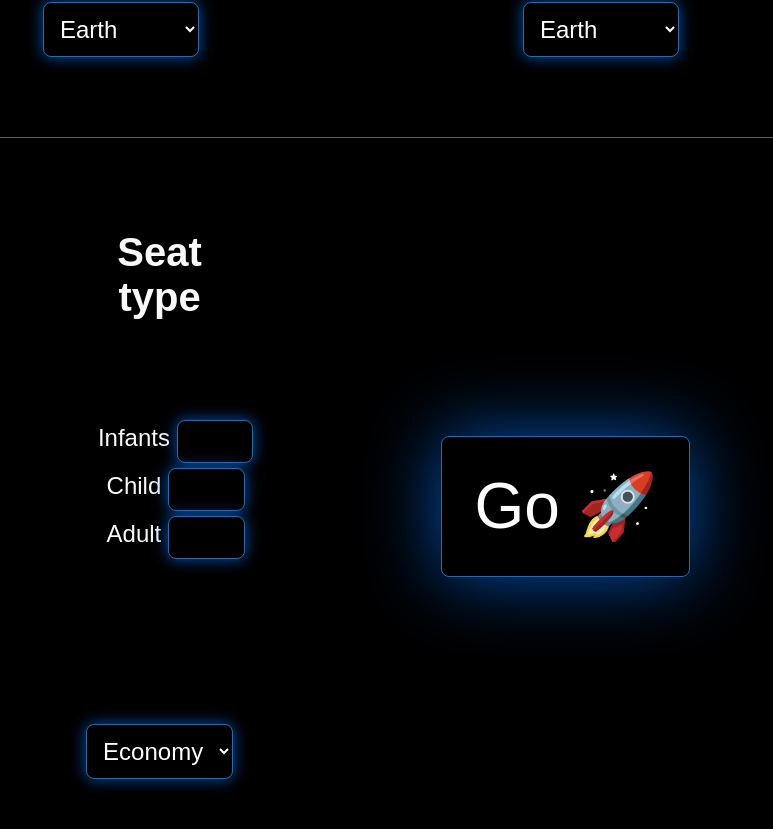
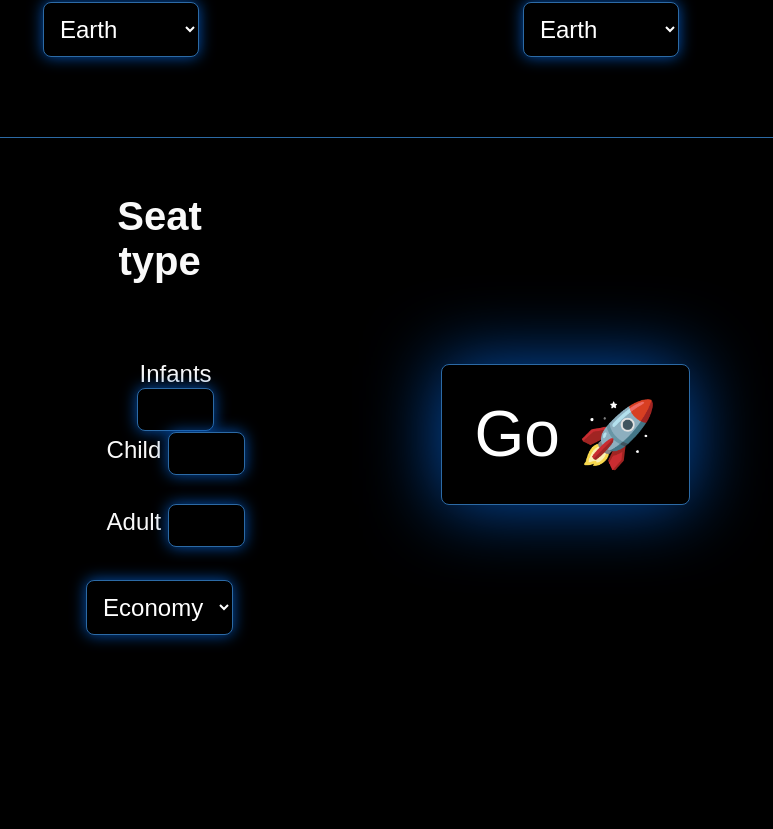
Before and after one commit to RS-GoogleCoder/hackathon2025, a Next.js app: page /booking in a window 1280 px wide. Shown: the part 527-1356 px from the top of the page, without its empty margins (279-1052 px from the left). After the commit the page ends 1258 px from the top, so only its background shows below. Built offline with nearby package versions, Linux system fonts and the light colour scheme.

Commit message:
change padding stuff

```diff
--- a/app/booking/booking.scss
+++ b/app/booking/booking.scss
@@ -9,7 +9,6 @@
 div {
   width: 20vw;
   padding: 1rem;
-  min-height: 40vh;
   text-align: center;
 }
 
@@ -21,15 +20,18 @@ div {
   border-top: 1px solid var(--accent);
   width: 80%;
   p {
-    padding: 1em;
+    padding: 1.5em;
     height: 1.5rem;
     font-size: 1.5rem;
   }
   h2{
     font-size: 2.5em;
-    padding: 1.5em;
+    padding: 0.6em;
   }
 
+}
+.booking-bottom-container{
+  height: min-content;
 }
 
 p input{
@@ -71,9 +73,9 @@ button{
   box-shadow: 0px 0px 15px 0px rgba(4,90,196,0.9);
 }
 select{
+  margin-top: 1em;
   background-color: black;
   color: white;
-  margin-top: 1em;
   padding: 0.75rem;
   border-radius: 8px;
   border: 1px solid var(--accent);
```
